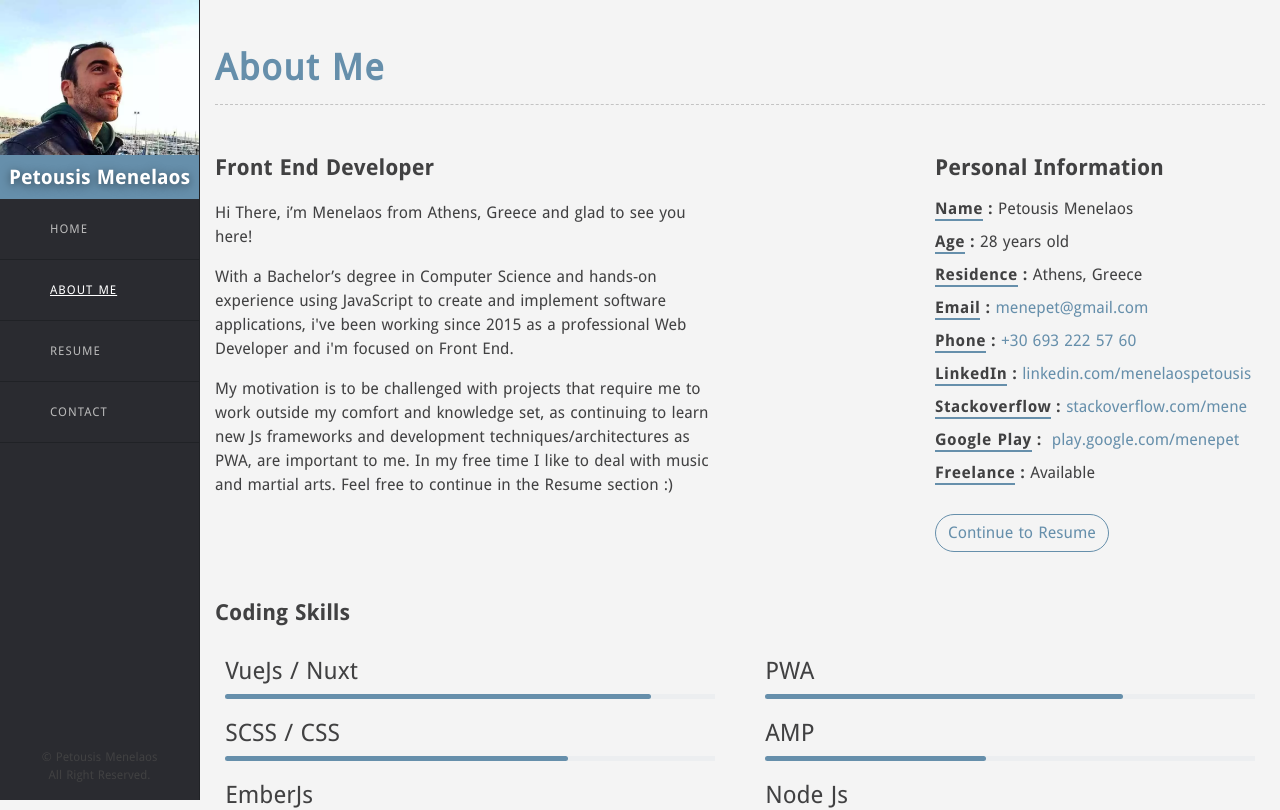
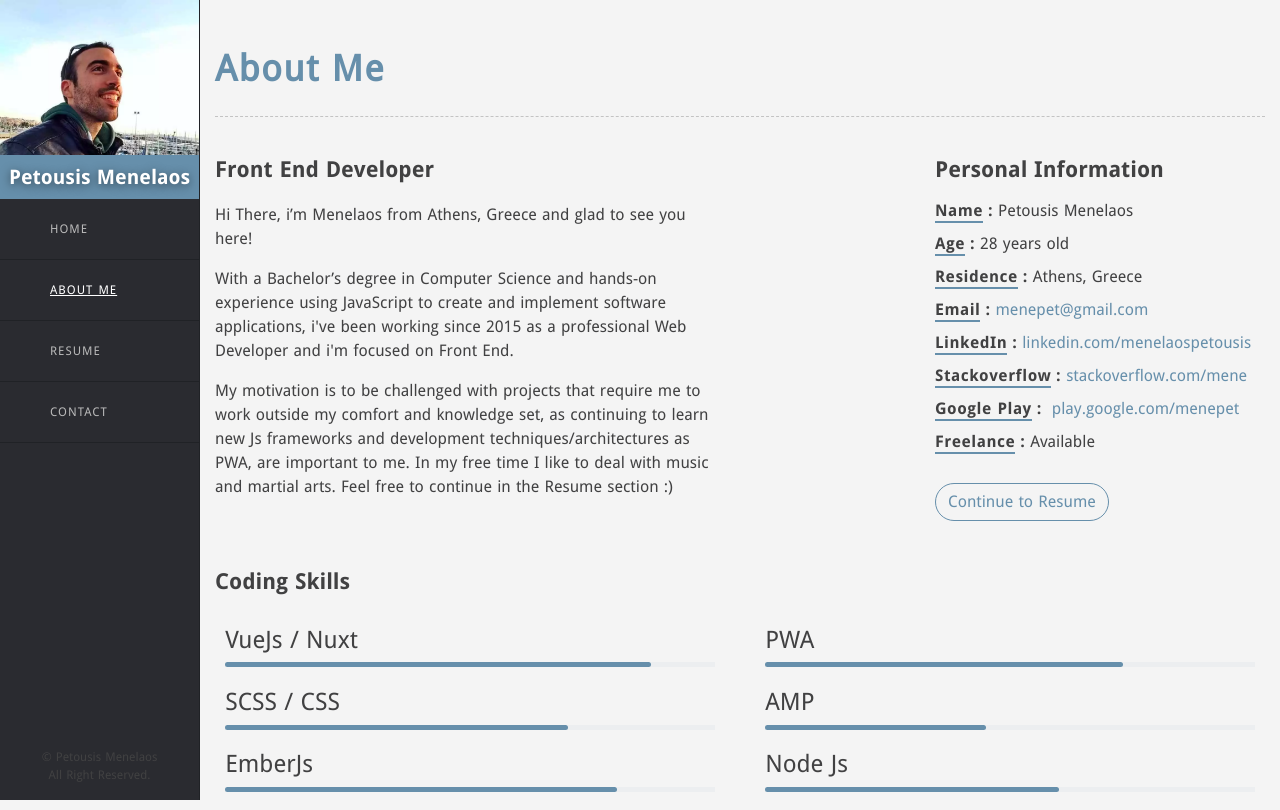
Before and after one commit to Harry80428/my_poirtfolio_new, a Nuxt app: page /about in a window 1280 px wide. Shown: the top 810 px of the page. Built offline with nearby package versions, Linux system fonts and the light colour scheme.

Commit message:
update packages & page title comp css fixes

```diff
--- a/components/PageHeader.vue
+++ b/components/PageHeader.vue
@@ -1,7 +1,7 @@
 <template>
   <div class="page-heading">
+    <h1>{{ param.title }}</h1>
     <span class="icon"><i class="lnr" :class="param.icon" /></span>
-    <h1>{{ param.title }}</h1>
   </div>
 </template>
 
@@ -18,24 +18,27 @@ export default {
 
 <style lang="scss" scoped>
 .page-heading {
-    margin-bottom: 50px;
-    margin-top: 50px;
+    margin: 40px 0;
     border-bottom: 1px dashed rgba(0, 0, 0, 0.2);
     padding-bottom: 10px;
+    display: flex;
+    justify-content: space-between;
+    height: 100%;
 
     &> h1 {
         color: $main-color;
         font-size: 36px;
         font-weight: 700;
         letter-spacing: 1.5px;
-        line-height: 1em;
-        text-transform: capitalize;
-        position: relative;
-        display: inline-block;
+        line-height: 1.6em;
+
+        @media screen and (max-width: 768px) {
+          font-size: 26px;
+          margin: 0;
+        }
     }
     &> .icon {
         color: $main-color;
-        float: right;
         font-size: 38px;
         line-height: 1em;
     }
--- a/components/ResumeList.vue
+++ b/components/ResumeList.vue
@@ -53,6 +53,7 @@ h2 {
     padding-left: 55px;
     text-decoration: underline;
     text-decoration-color: $main-color;
+    font-size: 20px;
 }
 ul.experience {
     font-family: "Droid Sans";
@@ -73,7 +74,7 @@ ul.experience {
             padding: 0 7%;
             h4 {
                 font-family: "Droid Sans Bold";
-                font-size: 18px;
+                font-size: 16px;
                 font-weight: 700;
                 letter-spacing: .5px;
                 line-height: 26px;
--- a/components/Sidebar.vue
+++ b/components/Sidebar.vue
@@ -220,7 +220,7 @@ header .header-mobile {
       -ms-transform: translateX(-50%);
       transform: translateX(-50%);
       color: #fff;
-      font-size: 24px;
+      font-size: 14px;
       line-height: 50px;
       white-space: nowrap;
   }
--- a/pages/about.vue
+++ b/pages/about.vue
@@ -27,7 +27,7 @@
             <li><span class="title-underline">Age</span><span class="value">{{ currentAge }} years old</span></li>
             <li><span class="title-underline">Residence</span><span class="value">Athens, Greece</span></li>
             <li><span class="title-underline">Email</span><span class="value"><a href="mailto:menepet@gmail.com">menepet@gmail.com</a></span></li>
-            <li><span class="title-underline">Phone</span><span class="value"><a href="tel:6932225760">+30 693 222 57 60</a></span></li>
+            <!-- <li><span class="title-underline">Phone</span><span class="value"><a href="tel:6932225760">+30 693 222 57 60</a></span></li> -->
             <li><span class="title-underline">LinkedIn</span>
               <a target="_blank" rel="noopener" href="https://www.linkedin.com/in/menelaospetousis/" class="value">linkedin.com/menelaospetousis</a>
             </li>
```
Also changed, not shown: package.json (+8 -8 lines), 1 other file (tests, documents, lock files or other folders).
